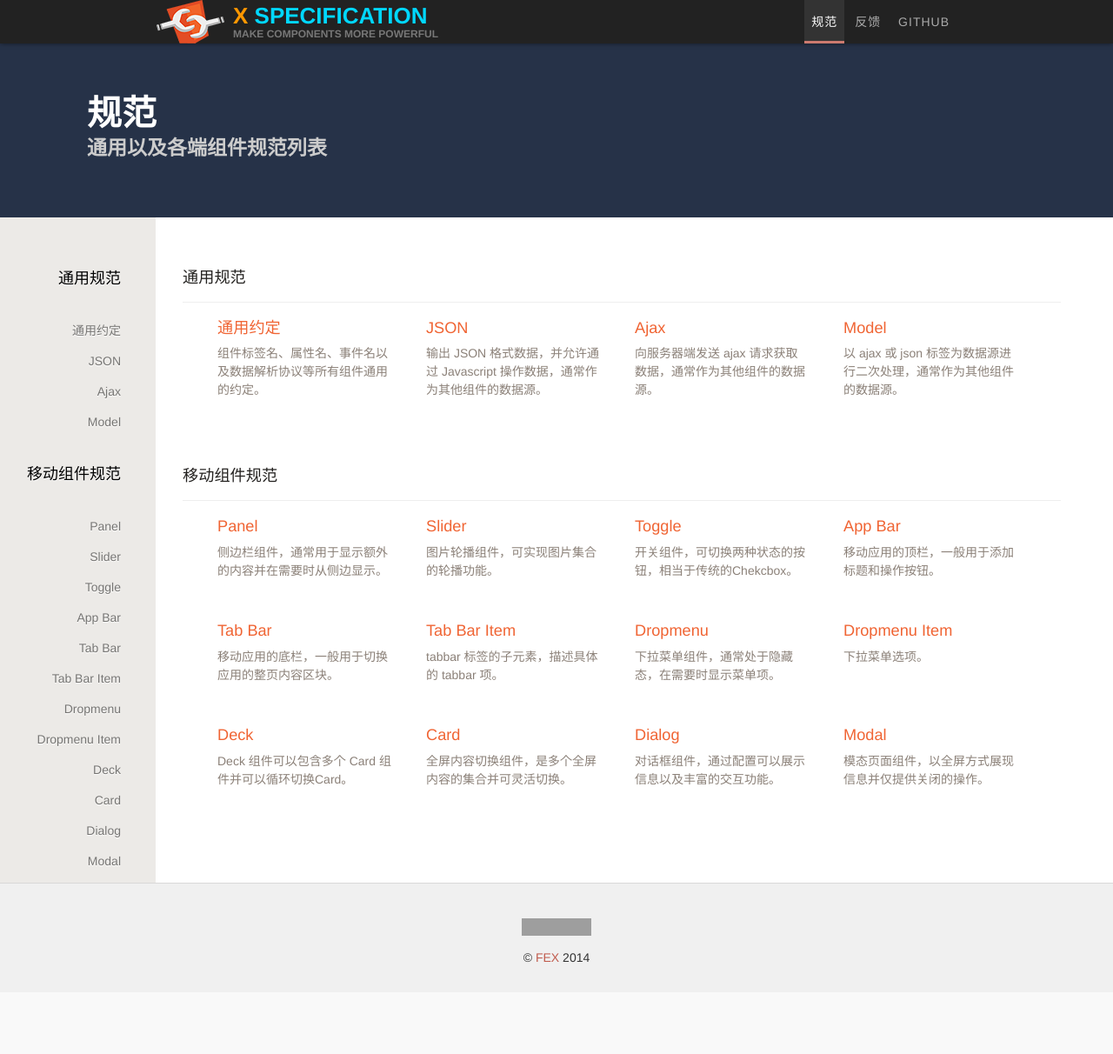
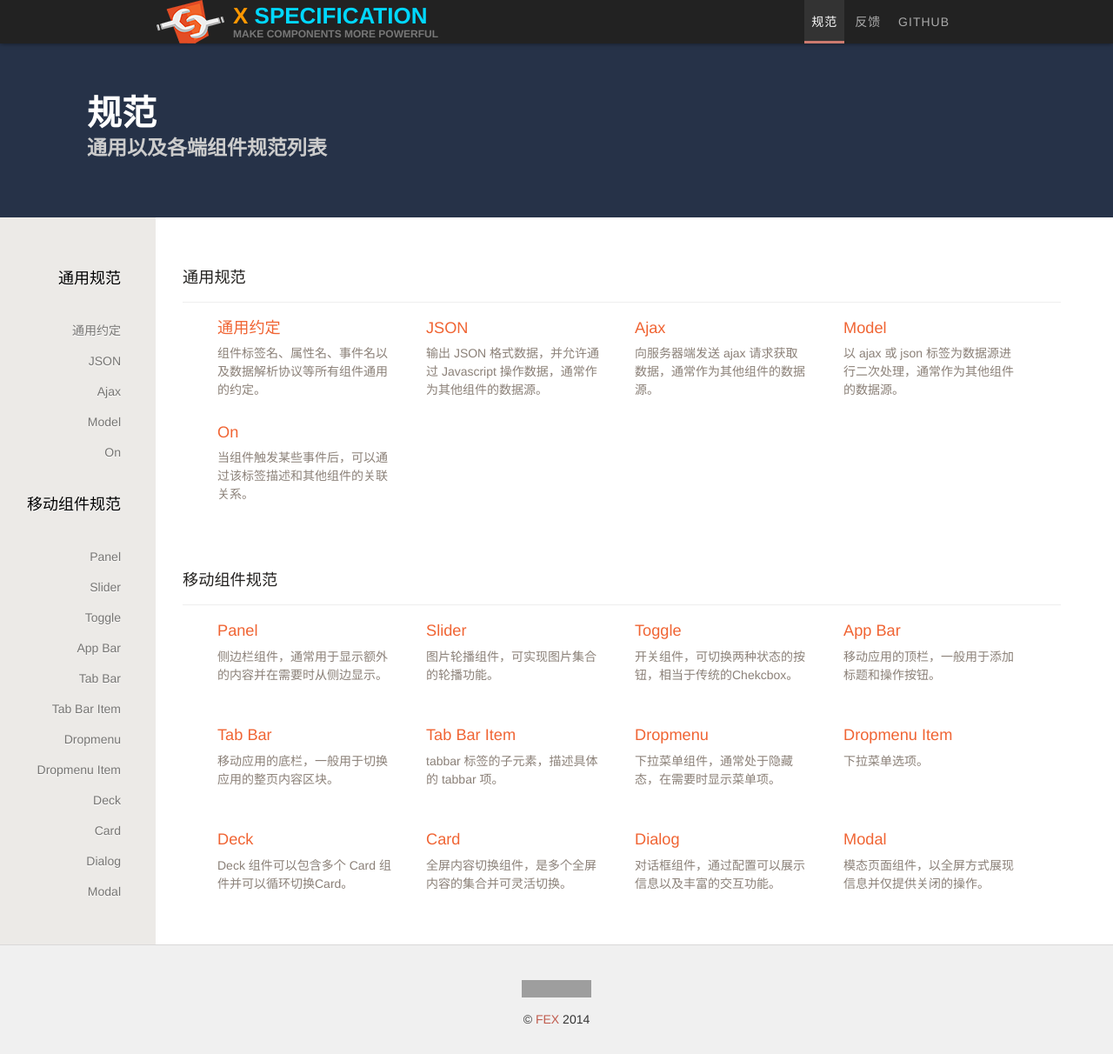
Before and after one commit to fex-team/xspec, a Jekyll site: the page built from specs/index.html, in a window 1280 px wide and 1212 px high. Shown: the whole window at 87% size. Built offline with Jekyll 4.4.1, drawn with Linux system fonts in a browser that asks for light colours; Markdown is read by kramdown in place of the engine named in the settings; grey boxes are pictures that could not be loaded.

Commit message:
add new tag - w-on

````diff
--- a/_data/spec_global.yml
+++ b/_data/spec_global.yml
@@ -19,3 +19,9 @@
   summary: 以 ajax 或 json 标签为数据源进行二次处理，通常作为其他组件的数据源。
   version: 0.0.1
   detail: 当前每个 model 标签只允许包含一个数据源。
+
+- id:  'on'
+  name: 'On'
+  summary: 当组件触发某些事件后，可以通过该标签描述和其他组件的关联关系。
+  version: 0.0.1
+  detail: 通过标签式的方式来描述简单的关联关系可以避免小功能高成本的 Javascript 代码片段。
--- /dev/null
+++ b/_posts/2014-05-08-on.md
@@ -0,0 +1,44 @@
+---
+layout: spec_global
+permalink: /specs/on.html
+spec_id: 'on'
+---
+
+## 属性
+
+### `event` **string**
+
+事件名，即指定当前组件触发特定事件时才进行行为关联；例如 `click` `change` 等；
+
+### `target` **string**
+
+指定行为关联的对象，当前组件触发 `event` 事件时会通知 `target` 指向的组件；
+
+`target` 内容为 ID 选择符；
+
+### `action` **string**
+
+指定通知关联对象执行的行为，例如 `show` `hide` `toggle` 等；
+
+ * 如果值为非键值对则表示通知目标组件执行相关方法；
+ * 如果值为键值对则表示通知目标组件修改相关属性
+
+```html
+<!DOCYPE html>
+<html>
+    <body>
+        <w-toggle>
+            <w-on event="change" target="#sidebar" action="toggle"/>
+        </w-toggle>
+        <w-panel id="sidebar"></w-panel>
+    </body>
+</html>
+```
+
+## 方法
+
+无
+
+## 事件
+
+无
````
